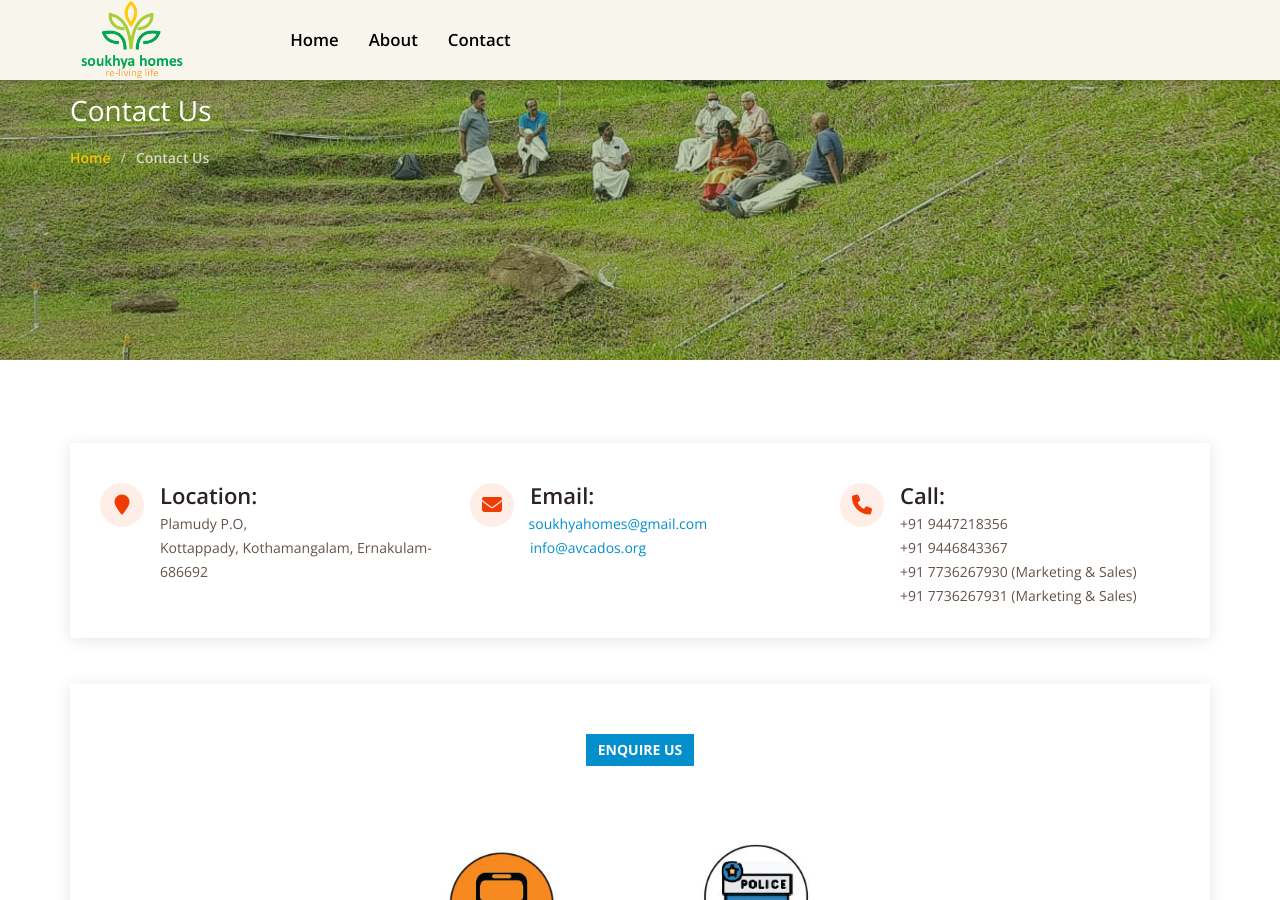
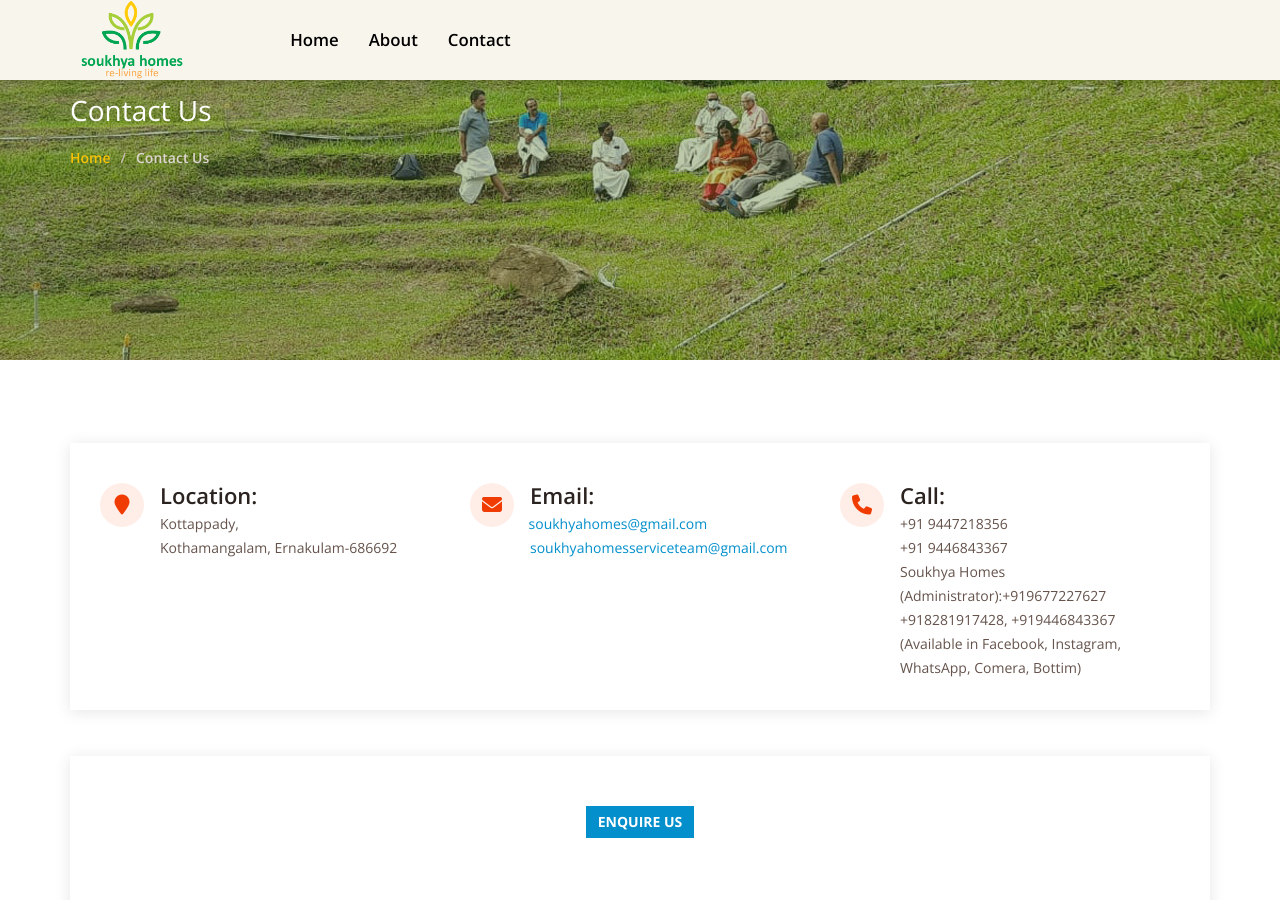
Before and after one commit to soukhyahomes/soukhyahomes.github.io, a Jekyll site: the page built from contact.md, in a window 1280 px wide and 900 px high. Built offline with Jekyll 4.4.1, drawn with Linux system fonts in a browser that asks for light colours; nearby versions of some CDN libraries.

Commit message:
Update contact.html

```diff
--- a/_layouts/contact.html
+++ b/_layouts/contact.html
@@ -38,14 +38,14 @@
                 <div class="col-lg-4 info">
                   <i class="fas fa-map-marker"></i>
                   <h4>Location:</h4>
-                  <p>Plamudy P.O,<br>Kottappady, Kothamangalam, Ernakulam-686692</p>
+                  <p>Kottappady,<br> Kothamangalam, Ernakulam-686692</p>
                 </div>
 
                 <div class="col-lg-4 info mt-4 mt-lg-0">
                   <i class="fas fa-envelope"></i>
                   <h4>Email:</h4>
                   <a href = "mailto: soukhyahomes@gmail.com">    soukhyahomes@gmail.com</a><p>
-                 <a href = "mailto: info@avcados.org">info@avcados.org</a><p>
+                 <a href = "mailto: info@avcados.org">soukhyahomesserviceteam@gmail.com</a><p>
                 </div>
 
 
@@ -53,7 +53,8 @@
                   <i class="fas fa-phone"></i>
                   <h4>Call:</h4>
                   <p>+91 9447218356<br>+91 9446843367</p>
-                  <p>+91 7736267930 (Marketing & Sales)<br>+91 7736267931 (Marketing & Sales)</p>
+			<p>Soukhya Homes (Administrator):+919677227627 +918281917428, +919446843367<br>
+			(Available in Facebook, Instagram, WhatsApp, Comera, Bottim)</p>
                 </div>
               </div>
             </div>
```
